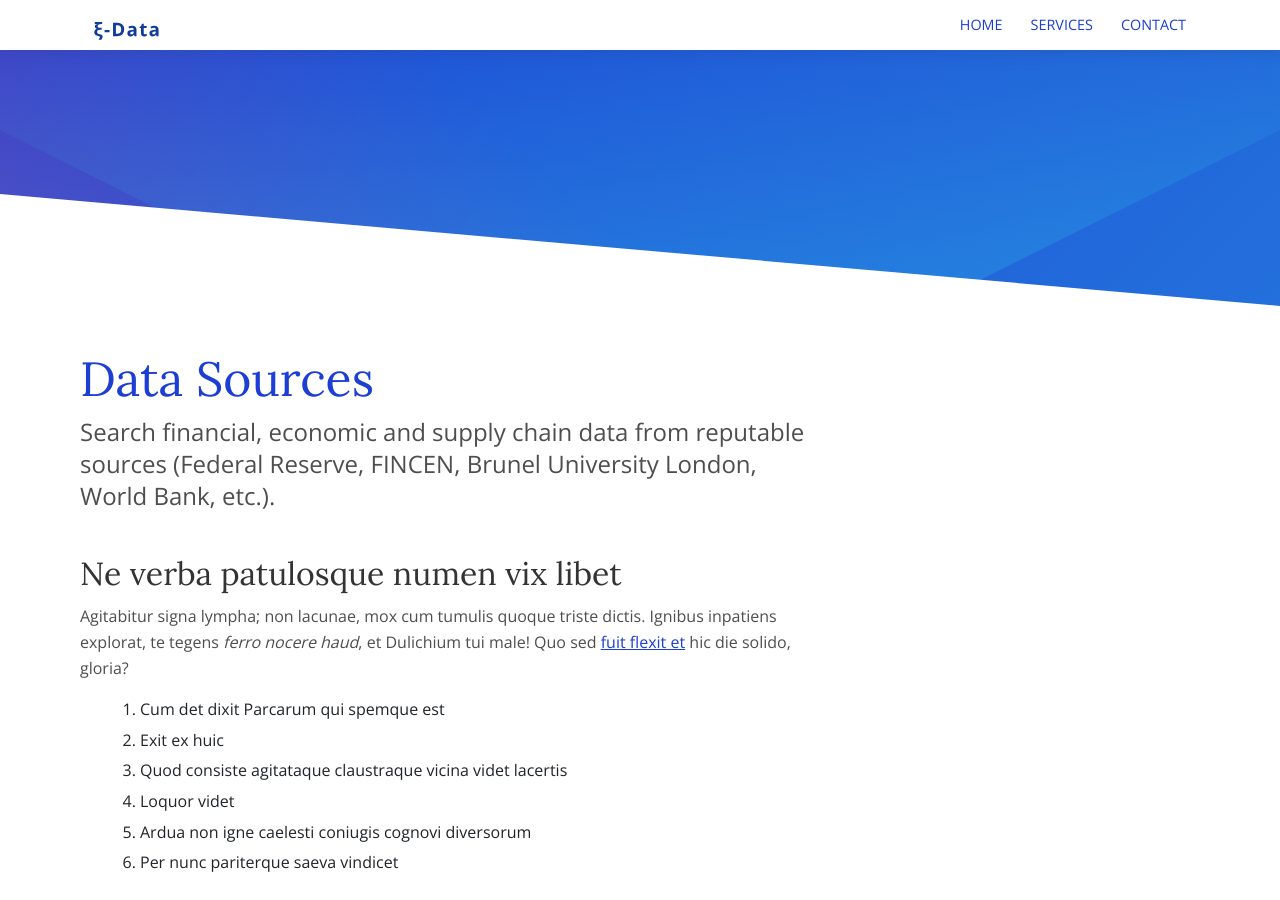
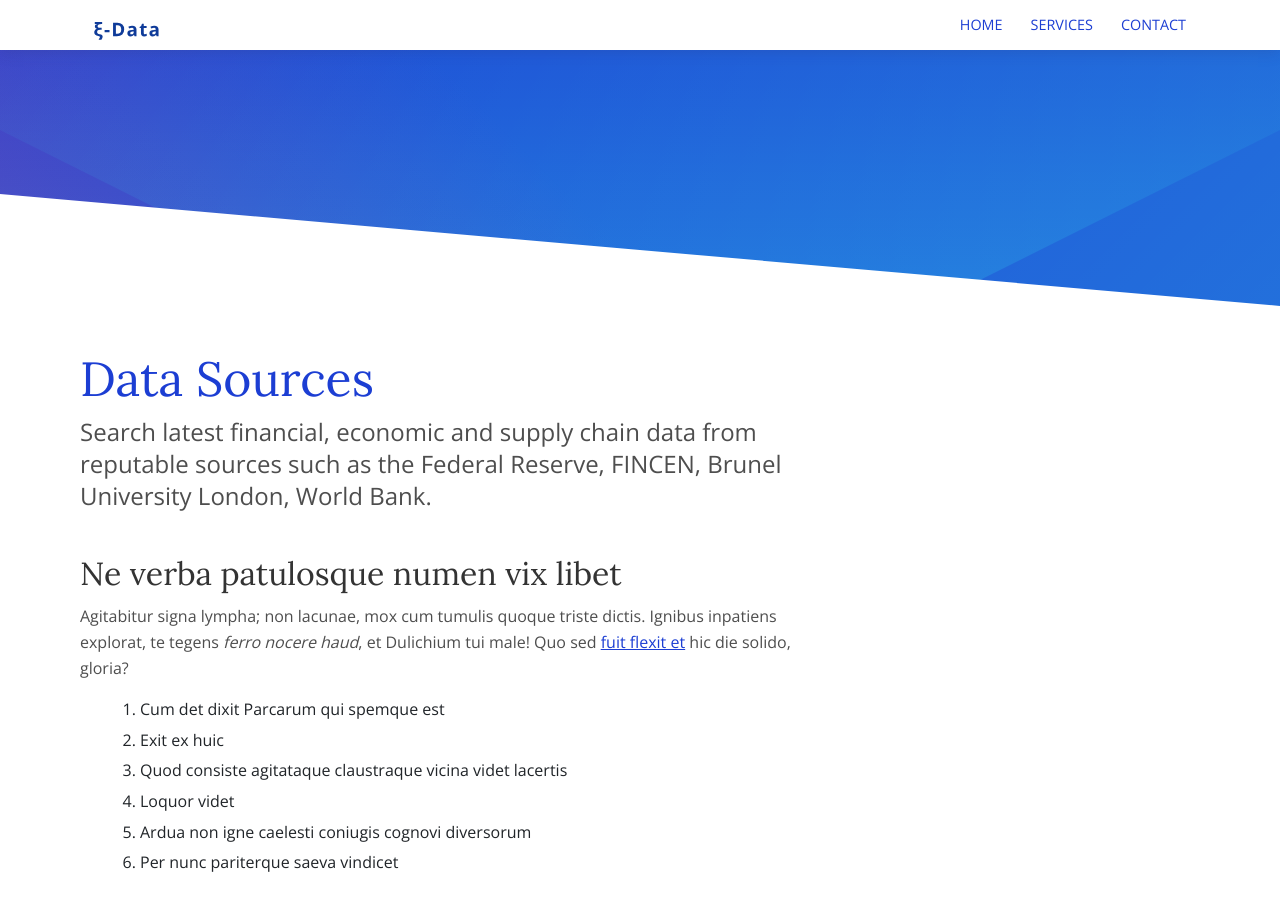
Before and after one commit to SRFAnalytics/srfanalytics.github.io, a Jekyll site: the page built from _services/mergers.md, in a window 1280 px wide and 900 px high. Built offline with Jekyll 4.4.1, drawn with Linux system fonts in a browser that asks for light colours.

Commit message:
Update mergers.md

```diff
--- a/_services/mergers.md
+++ b/_services/mergers.md
@@ -3,7 +3,8 @@ title: "Data Sources"
 image: "/services/default.png"
 ---
 
-Search financial, economic and supply chain data from reputable sources (Federal Reserve, FINCEN, Brunel University London, World Bank, etc.).
+Search latest financial, economic and supply chain data from reputable sources
+such as the Federal Reserve, FINCEN, Brunel University London, World Bank.
 
 ## Ne verba patulosque numen vix libet
 
```
